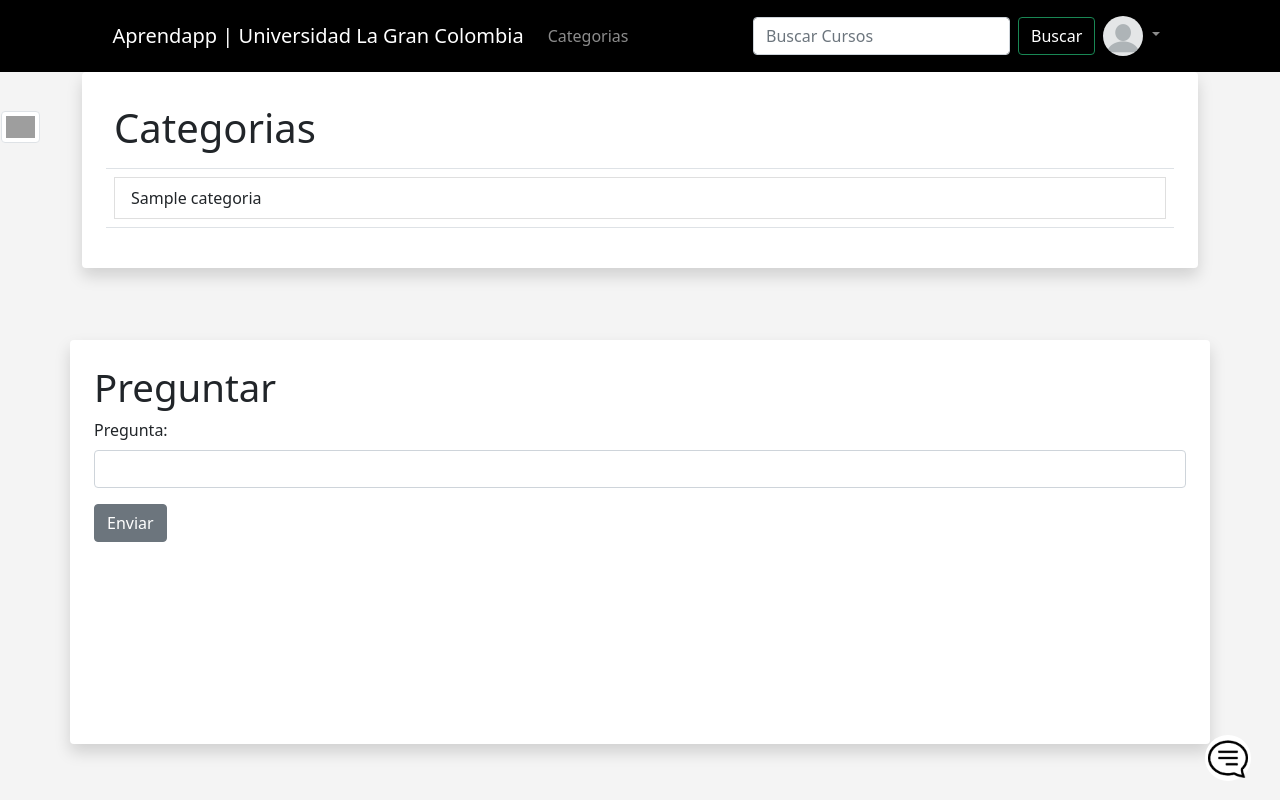
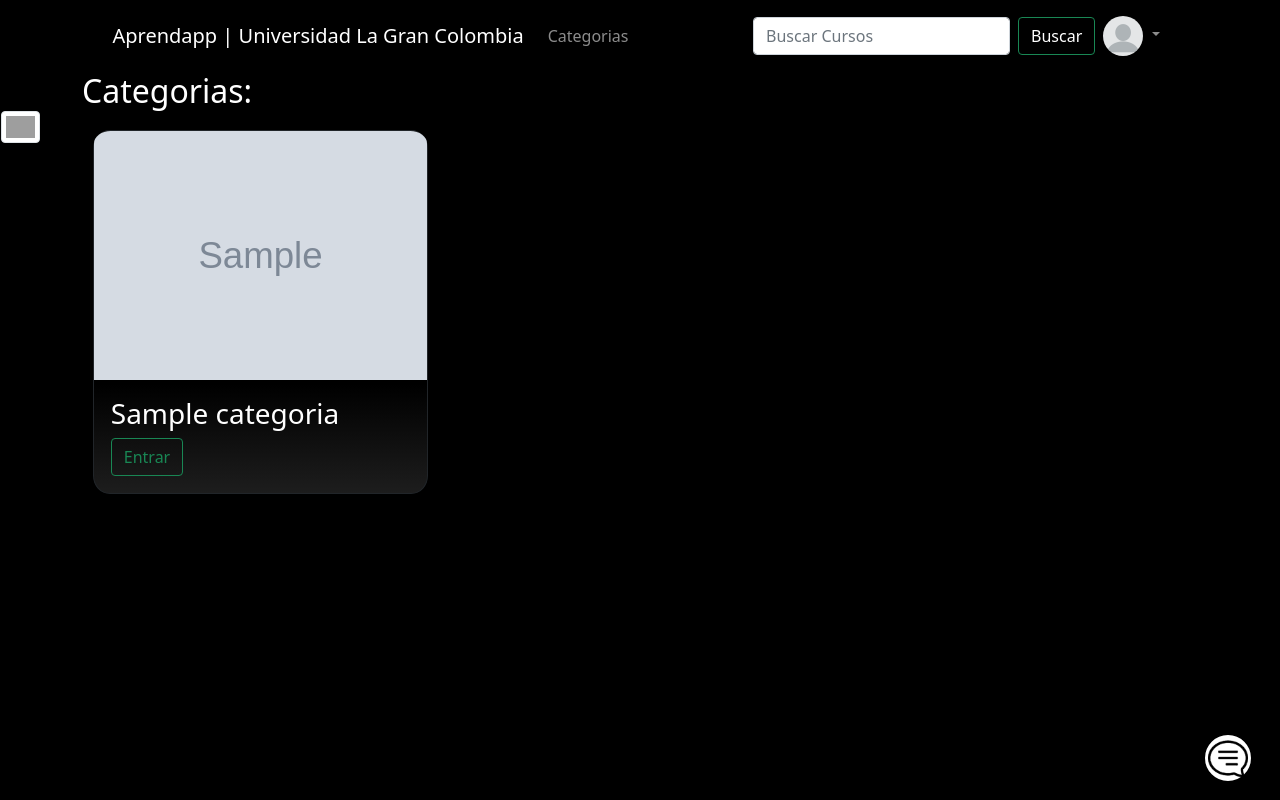
Before and after one commit to Felipevipa/CursosCortos, a Django app: page /categorias/ in a window 1280 px wide. Run offline with Django 3.2, Linux system fonts and the light colour scheme; tables that the repository leaves empty hold one stand-in row (values such as "Sample post"); grey boxes marked "Sample" are stand-in pictures; some libraries are stand-ins or nearby versions; grey boxes are pictures that could not be loaded.

Commit message:
Modified categorias style

```diff
--- a/cursos_rapidos/nombre/admin.py
+++ b/cursos_rapidos/nombre/admin.py
@@ -14,6 +14,7 @@ admin.site.register(OpcionRespuestaAbierta)
 admin.site.register(Enrolamiento)
 admin.site.register(Tematica)
 admin.site.register(RespuestaUsuarioAbierta)
+admin.site.register(Curso)
 
 
 # @admin.register(EstudianteProfile)
--- a/cursos_rapidos/nombre/models.py
+++ b/cursos_rapidos/nombre/models.py
@@ -12,6 +12,7 @@ from django.dispatch import receiver
 
 
 class Categoria(models.Model):
+    imagen      = models.ImageField(null=True, upload_to='static/images/categorias/')
     nombre      = models.CharField(max_length=50)
 
     def __str__(self):
@@ -59,7 +60,7 @@ class Curso(models.Model):
         return '%s - %s' % (self.titulo, self.tematica)
 
     def get_absolute_url(self):
-        return reverse("ver-tematica", kwargs={'carrera': self.tematica.categoria, 'materia': self.tematica.nombre, 'id': self.id})
+        return reverse("ver-tematica", kwargs={'carrera': self.tematica.categoria.nombre, 'materia': self.tematica.nombre, 'id': self.id})
 
 
 class Enrolamiento(models.Model):
--- a/cursos_rapidos/nombre/templates/nombre/actualizar_carrera.html
+++ b/cursos_rapidos/nombre/templates/nombre/actualizar_carrera.html
@@ -5,7 +5,7 @@
   <center>
     <h1> Actualizar Carrera: {{ carrera }} </h1>
     <br><br>
-    <form action="" method="POST">
+    <form action="" method="POST" enctype="multipart/form-data">
       {% csrf_token %}
       {{ form.as_p }}
       <input type="submit" value="Actualizar" class="btn btn-outline-secondary btn-sm">
--- a/cursos_rapidos/nombre/templates/nombre/agregar_carrera.html
+++ b/cursos_rapidos/nombre/templates/nombre/agregar_carrera.html
@@ -9,7 +9,7 @@
       Tu carrera fue agregada correctamente
       <a href="{% url 'carreras-detail' %}" class="btn btn-secondary">Volver</a>
     {% else %}
-      <form action="" method="POST">
+      <form action="" method="POST" enctype="multipart/form-data">
       {% csrf_token %}
       {{ form.as_p }}
       <input type="submit" name="" value="Submit" class="btn btn-secondary">
--- a/cursos_rapidos/nombre/templates/nombre/base.html
+++ b/cursos_rapidos/nombre/templates/nombre/base.html
@@ -12,7 +12,7 @@
     </script>
     <title>{{ page_title }}!</title>
     <style type="text/css">
-      body {background: #f4f4f4;}
+      body {background: #000;}
     </style>
   </head>
   <body>
@@ -50,11 +50,6 @@
 
 
 
-      <div class="container shadow p-4 mb-5 bg-body rounded">
-        <iframe id="encoder_iframe" height="350px" width="100%" src="{% url 'preguntar' %}" ></iframe>
-      </div>
-    </div>
-
 
 
 
--- a/cursos_rapidos/nombre/templates/nombre/base2.html
+++ b/cursos_rapidos/nombre/templates/nombre/base2.html
@@ -12,7 +12,7 @@
     </script>
     <title>{{ page_title }}!</title>
     <style type="text/css">
-      body {background: #f4f4f4;}
+      body {background: #000;}
     </style>
   </head>
   <body>
@@ -61,9 +61,6 @@
 
       </div>
 
-      <div class="container shadow p-4 mb-5 bg-body rounded">
-        <iframe id="encoder_iframe" height="350px" width="100%" src="{% url 'preguntar' %}" ></iframe>
-      </div>
     </div>
 
 
--- /dev/null
+++ b/cursos_rapidos/nombre/templates/nombre/categoriasOnly.html
@@ -0,0 +1,34 @@
+
+
+{% load poll_extras %}
+<h2 style="color: white;">Categorias:</h2>
+{% if user.is_authenticated %}
+  {% if request.user|has_group:"Docentes" %}
+    <td align="center" class="col-2"><a href="{% url 'agregar-carrera' %}" class="btn btn-secondary">Agregar Categoria</a>
+    </td>
+  {% endif %}
+{% endif %}
+
+<div id="categoriasContainer">
+  {% for categoria in categorias_list %}
+  <div class="cardInternal">
+    <div class="cardInternalImage">
+      <img src="{{ categoria.imagen.url }}" class="squareThumbnail">
+    </div>
+    <div class="cardInternalContent">
+      <h3>{{ categoria.nombre }}</h3>
+      <div style="display: flex;">
+        <a href="{{ categoria.get_absolute_url }}" class="btn btn-outline-success">Entrar</a>
+        {% if request.user|has_group:"Docentes" %}
+        <a href="{% url 'actualizar-carrera' categoria.id %}" class="btn btn-outline-secondary btn-sm">Actualizar</a>
+        <a href="{% url 'eliminar-carrera' categoria.id %}" class="btn btn-outline-danger btn-sm">Eliminar</a>
+        {% endif %}
+      </div>
+    </div>
+  </div>
+  {% endfor %}
+</div>
+
+
+
+<link rel="stylesheet" href="{{ STATIC_URL }} /static/css/categoriasOnlyStyle.css">
--- a/cursos_rapidos/nombre/templates/nombre/categorias_list.html
+++ b/cursos_rapidos/nombre/templates/nombre/categorias_list.html
@@ -1,33 +1,8 @@
 {% extends 'nombre/base.html' %}
 
 {% block content %}
-<div class="shadow p-4 mb-5 bg-body rounded">
-<table class="table">
-  <tr>
-    <td><h1>Categorias</h1> </td>
-    {% if user.is_authenticated %}
-    {% load poll_extras %}
-    {% if request.user|has_group:"Docentes" %}
-    <td align="center" class="col-2"><a href="{% url 'agregar-carrera' %}" class="btn btn-secondary">Agregar Categoria</a>
-    </td>
-    {% endif %}
-    {% endif %}
-  </tr>
-  {% for categoria in categorias_list %}
-  <tr>
-    <td><a href="{{ categoria.get_absolute_url }}" class="list-group-item list-group-item-action">{{ categoria }}</a></td>
-    {% if user.is_authenticated %}
-    {% load poll_extras %}
-    {% if request.user|has_group:"Docentes" %}
-    <td align="center"><a href="{% url 'actualizar-carrera' categoria.id %}" class="btn btn-outline-secondary btn-sm">Actualizar</a>
-      <a href="{% url 'eliminar-carrera' categoria.id %}" class="btn btn-outline-danger btn-sm">Eliminar</a>
-    </td>
-    {% endif %}
-    {% endif %}
-  </tr>
-  {% endfor %}
-</table>
-</div>
+
+{% include 'nombre/categoriasOnly.html' %}
 
 
 {% endblock %}
--- a/cursos_rapidos/nombre/views.py
+++ b/cursos_rapidos/nombre/views.py
@@ -462,7 +462,7 @@ def agregar_carrera(request):
 	if request.user.groups.filter(name="Docentes").exists():
 		submitted = False
 		if request.method == 'POST':
-			form = CategoriaForm(request.POST)
+			form = CategoriaForm(request.POST, request.FILES)
 			if form.is_valid():
 				form.save()
 				return HttpResponseRedirect('/agregar_carrera?submitted=True')
@@ -568,8 +568,10 @@ def usuario(request):
 
 def home(request):
 	cursos = Curso.objects.filter(is_available=True).order_by('-last_updated')
+	categorias_list = Categoria.objects.all().order_by('nombre')
 
 	context = {
+		'categorias_list': categorias_list,
 		'cursos': cursos,
 		'page_title': "Aprendapp",
 		}
--- /dev/null
+++ b/cursos_rapidos/static/css/categoriasOnlyStyle.css
@@ -0,0 +1,65 @@
+#categoriasContainer {
+	display: flex;
+	flex-wrap: wrap;
+	justify-content: space-between;
+	font-size: 20px;
+
+}
+
+.cardInternal {
+	width: 30%;
+	display: flex;
+	flex-direction: column;
+	flex-wrap: wrap;
+	border: solid 1px;
+	border-radius: 5%;
+	margin: 1%;
+	background: linear-gradient(#fff0 0%, #fff0 70%, #1d1d1d 100%);
+}
+
+.cardInternal:hover {
+  background: linear-gradient(45deg,
+  #ff0000 0%,
+  #ff9a00 10%,
+  #d0de21 20%,
+  #4fdc4a 30%,
+  #3fdad8 40%,
+  #2fc9e2 50%,
+  #1c7fee 60%,
+  #5f15f2 70%,
+  #ba0cf8 80%,
+  #fb07d9 90%,
+  #ff0000 100%  )
+  repeat 0% 0% / 300% 100%;
+  inset: -3px;
+  border-radius: 16px;
+  transform: translateZ(-1px); /*or z-index */
+  animation: animation 6s linear infinite;
+}
+
+@keyframes animation {
+  0% {background-position: 0% 50%;}
+  50% {background-position: 100% 50%;}
+  100% {background-position: 0% 50%;}
+}
+
+.cardInternalImage {
+	width: 100%%;
+	border-top-left-radius: 5%;
+	border-top-right-radius: 5%;
+	overflow: hidden;
+}
+
+.squareThumbnail {
+	width: 100%;
+
+}
+
+.cardInternalContent {
+	display: flex;
+	flex-direction: column;
+	margin: 5%;
+	align-items: flex-start;
+	color: white;
+
+}
```
Also changed, not shown: cursos_rapidos/nombre/templates/nombre/home.html (+3 -5 lines), cursos_rapidos/media/static/images/categorias/La-Ganadería-330x205.png (added), cursos_rapidos/media/static/images/categorias/Musica.jpg (added), cursos_rapidos/media/static/images/categorias/desarrollo-personal-1080x675.jpg (added), cursos_rapidos/media/static/images/categorias/habilidades-de-chef-que-aprendes-en-el-diplomado-de-cocina-inte_Yp1e41P.jpg (added), cursos_rapidos/media/static/images/categorias/husky_snau.jpg (added), cursos_rapidos/media/static/images/categorias/lenguajes-programacion-populares-2021.jpg (added), cursos_rapidos/media/static/images/tematicas/descarga_KZBp7nY.png (added), cursos_rapidos/media/static/images/tematicas/descarga_tPoISfP.png (added), cursos_rapidos/nombre/migrations/0004_categoria_imagen.py (added).
